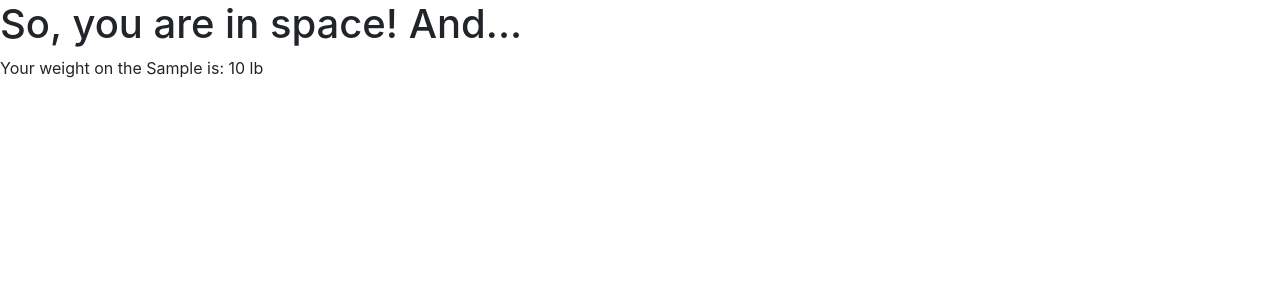
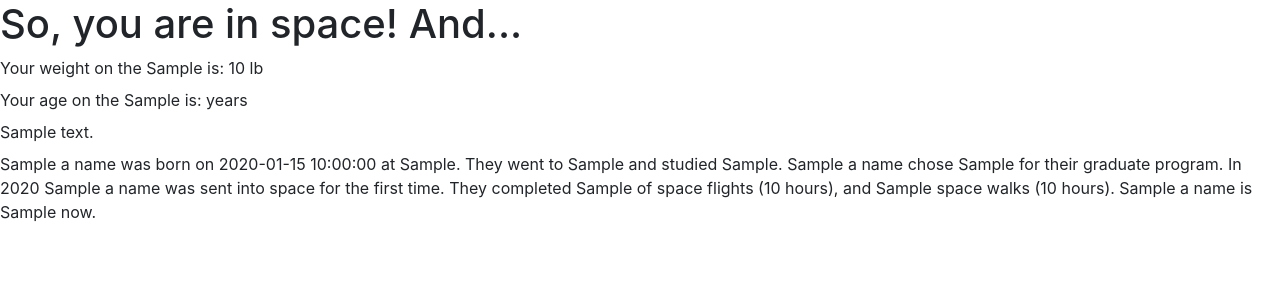
Before and after one commit to MarinaOrzechowski/AstroNOT, a Flask app: template templates/result.html in a window 1280 px wide. Shown: the top 300 px of the page. Run offline with Flask 2, Linux system fonts and the light colour scheme; the template is opened without the code that fills it: most values are stand-ins (such as "Sample title", 1, 10 or a date in 2020); parts of the project's set-up code (start-up, migrations or seed data) failed here and were passed over; some libraries are stand-ins or nearby versions.

Commit message:
added US astronaut info to the result page
- user will be able to read interesting facts about the US astronaut who
went to space at their age.

```diff
--- a/app.py
+++ b/app.py
@@ -12,7 +12,7 @@ df = pd.read_csv(
 df = df[pd.notnull(df['Year'])]
 df['birth_year'] = df['Birth Date'].astype('str').str[-4:].astype(int)
 df['age'] = df['Year'] - df['birth_year']
-df = df[['Name', 'age', 'Year', 'Status', 'Birth Date', 'Birth Place',
+df = df[['Name', 'age', 'Gender', 'Year', 'Status', 'Birth Date', 'Birth Place',
          'Alma Mater', 'Undergraduate Major', 'Graduate Major',
          'Space Flights',
          'Space Flight (hr)', 'Space Walks', 'Space Walks (hr)']]
@@ -47,12 +47,26 @@ def result():
         astronauts = df[df['age'].astype(int) == int(age)]
         if len(astronauts.index) > 0:
             astronaut = astronauts.sample()  # randomly choose one astronaut's info to output
-            is_astronaut_found = True
+            message_astronaut = 'We found an astronaut who went to space at your age!'
         else:
-            is_astronaut_found = False
+            message_astronaut = 'Did you know that the youngest US astronaut who went to space was '
             astronaut = df.iloc[0]
+        a_name = astronaut.iloc[0]['Name']
+        a_year_went_to_space = astronaut.iloc[0]['Year']
+        a_birth_date = astronaut.iloc[0]['Birth Date']
+        a_birth_place = astronaut.iloc[0]['Birth Place']
+        a_college = astronaut.iloc[0]['Alma Mater']
+        a_major_b = astronaut.iloc[0]['Undergraduate Major']
+        a_major_g = astronaut.iloc[0]['Graduate Major']
+        a_flights = astronaut.iloc[0]['Space Flights']
+        a_flights_hr = astronaut.iloc[0]['Space Flight (hr)']
+        a_walks = astronaut.iloc[0]['Space Walks']
+        a_walks_hr = astronaut.iloc[0]['Space Walks (hr)']
+        a_alive = astronaut.iloc[0]['Status']
+        print(a_name, a_year_went_to_space, a_birth_date, a_birth_place, a_college,
+              a_major_b, a_major_g, a_flights, a_flights_hr, a_walks, a_walks_hr, a_alive)
 
-    return render_template("result.html", planet_result=planet, weight_result=new_weight)
+    return render_template("result.html", planet_result=planet, weight_result=new_weight, a_name=a_name, a_year_went_to_space=a_year_went_to_space, a_birth_date=a_birth_date, a_birth_place=a_birth_place, a_college=a_college, a_major_b=a_major_b, a_major_g=a_major_g, a_flights=a_flights, a_flights_hr=a_flights_hr, a_walks=a_walks, a_walks_hr=a_walks_hr, a_alive=a_alive, message_astronaut=message_astronaut)
 
 
 if __name__ == '__main__':
--- a/templates/result.html
+++ b/templates/result.html
@@ -20,9 +20,20 @@
     </div>
 
     <div>
-        <label>Your weight on the {{planet_result | safe}} is: {{weight_result | safe}} lb</label>
+        <label>Your weight on the {{planet_result | safe}} is: {{weight_result | safe}} lb</label><br>
+        <label>Your age on the {{planet_result | safe}} is: years</label><br>
+        <label>{{message_astronaut}}</label><br>
+        <label>{{a_name}} was born on {{a_birth_date}} at {{a_birth_place}}. They went to {{a_college}} and studied
+            {{a_major_b}}. {{a_name}} chose {{a_major_g}} for their graduate program. In {{a_year_went_to_space}}
+            {{a_name}} was sent into space for the first time. They completed {{a_flights}} of space flights
+            ({{a_flights_hr}} hours), and {{a_walks}} space walks ({{a_walks_hr}} hours). {{a_name}} is {{a_alive}} now.
+        </label>
 
     </div>
+
+    <script>
+
+    </script>
 </body>
 
 </html>
```
